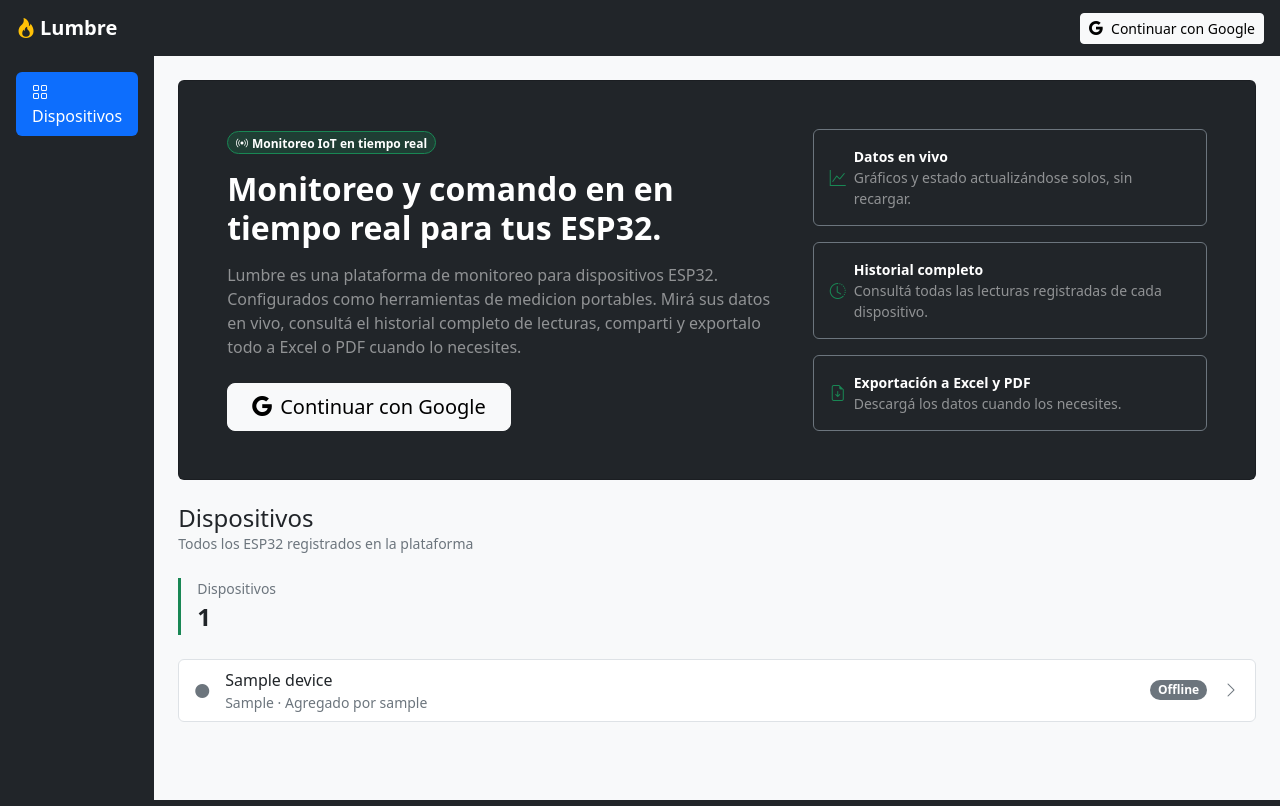
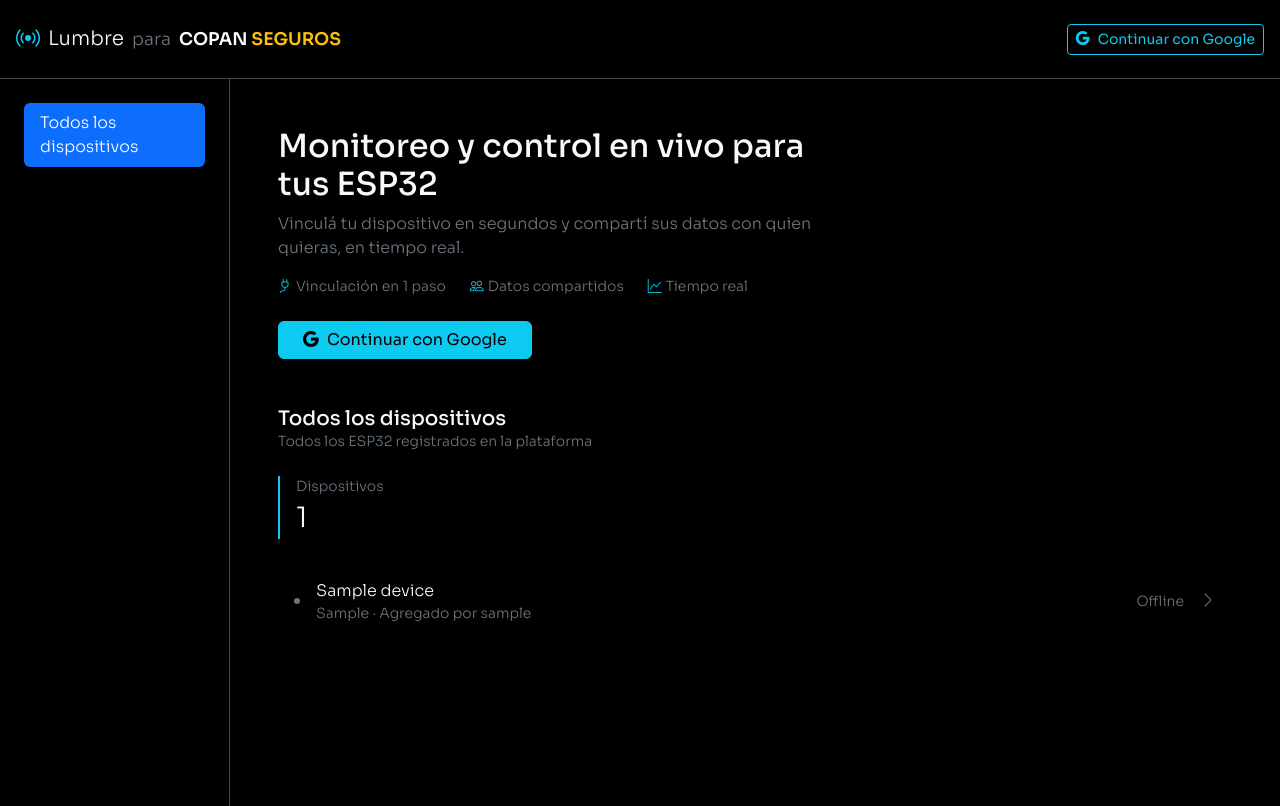
Before and after one commit to delpianocp/esp32-tester, a Django app: page / in a window 1280 px wide. Run offline with Django 5.2, Linux system fonts and the light colour scheme; tables that the repository leaves empty hold one stand-in row (values such as "Sample post").

Commit message:
fix templates all

```diff
--- a/templates/base.html
+++ b/templates/base.html
@@ -1,32 +1,38 @@
 <!DOCTYPE html>
-<html lang="es">
+<html lang="es" data-bs-theme="dark">
 <head>
     <meta charset="UTF-8">
     <meta name="viewport" content="width=device-width, initial-scale=1.0">
     <title>{% block title %}Lumbre{% endblock %}</title>
     <link href="https://cdn.jsdelivr.net/npm/bootstrap@5.3.3/dist/css/bootstrap.min.css" rel="stylesheet">
     <link href="https://cdn.jsdelivr.net/npm/bootstrap-icons@1.11.3/font/bootstrap-icons.css" rel="stylesheet">
+    <link href="https://fonts.googleapis.com/css2?family=Sora:wght@300;400;500;600&display=swap" rel="stylesheet">
 </head>
-<body class="bg-light">
+<body class="bg-black" style="font-family: 'Sora', sans-serif; font-weight: 300;">
 
-<nav class="navbar navbar-dark bg-dark px-3">
+<nav class="navbar navbar-dark border-bottom border-secondary-subtle px-3 py-3">
     <div class="d-flex align-items-center gap-2">
         <button class="btn btn-sm d-lg-none text-light" type="button" data-bs-toggle="offcanvas" data-bs-target="#sidebarMobile">
             <i class="bi bi-list fs-4"></i>
         </button>
-        <a class="navbar-brand fw-semibold mb-0" href="{% url 'devices:list' %}">
-            <i class="bi bi-fire me-1 text-warning"></i>Lumbre
+        <a class="navbar-brand d-flex align-items-center gap-2 mb-0 fs-5" href="{% url 'devices:list' %}">
+            <i class="bi bi-broadcast text-info fs-4"></i>
+            <span class="text-light">Lumbre</span>
+            <span class="text-secondary fw-light small">para</span>
+            <span class="fw-bold small">
+                <span class="text-white">COPAN</span><span class="text-warning ms-1">SEGUROS</span>
+            </span>
         </a>
     </div>
     <div class="d-flex align-items-center gap-3">
         {% if user.is_authenticated %}
-            <span class="text-light small text-truncate" style="max-width: 140px;">{{ user.get_full_name|default:user.username }}</span>
+            <span class="text-light text-truncate small" style="max-width: 140px;">{{ user.get_full_name|default:user.username }}</span>
             <form action="{% url 'logout' %}" method="post" class="d-inline">
                 {% csrf_token %}
-                <button type="submit" class="btn btn-sm btn-outline-light">Salir</button>
+                <button type="submit" class="btn btn-sm btn-outline-info">Salir</button>
             </form>
         {% else %}
-            <a href="{% url 'social:begin' 'google-oauth2' %}" class="btn btn-sm btn-light d-flex align-items-center gap-2">
+            <a href="{% url 'social:begin' 'google-oauth2' %}" class="btn btn-sm btn-outline-info d-flex align-items-center gap-2">
                 <i class="bi bi-google"></i>
                 Continuar con Google
             </a>
@@ -35,45 +41,45 @@
 </nav>
 
 <div class="d-flex">
-    <aside class="d-none d-lg-flex flex-column p-3 bg-dark" style="width:220px; min-height: calc(100vh - 56px);">
+    <aside class="d-none d-lg-flex flex-column p-4 border-end border-secondary-subtle" style="width:230px; min-height: calc(100vh - 73px);">
         <nav class="nav nav-pills flex-column gap-1">
-            <a class="nav-link {% if request.resolver_match.url_name == 'list' %}active{% else %}text-white-50{% endif %}" href="{% url 'devices:list' %}">
-                <i class="bi bi-grid me-2"></i>Dispositivos
+            <a class="nav-link {% if request.resolver_match.url_name == 'list' %}active{% else %}text-secondary{% endif %}" href="{% url 'devices:list' %}">
+                Todos los dispositivos
             </a>
             {% if user.is_authenticated %}
-            <a class="nav-link {% if request.resolver_match.url_name == 'my_devices' %}active{% else %}text-white-50{% endif %}" href="{% url 'devices:my_devices' %}">
-                <i class="bi bi-cpu me-2"></i>Mis dispositivos
+            <a class="nav-link {% if request.resolver_match.url_name == 'my_devices' %}active{% else %}text-secondary{% endif %}" href="{% url 'devices:my_devices' %}">
+                Mis dispositivos
             </a>
-            <a class="nav-link {% if request.resolver_match.url_name == 'solicitudes_vinculo' %}active{% else %}text-white-50{% endif %}" href="{% url 'devices:solicitudes_vinculo' %}">
-                <i class="bi bi-broadcast-pin me-2"></i>Vincular dispositivo
+            <a class="nav-link {% if request.resolver_match.url_name == 'solicitudes_vinculo' %}active{% else %}text-secondary{% endif %}" href="{% url 'devices:solicitudes_vinculo' %}">
+                Vincular dispositivo
             </a>
             {% endif %}
         </nav>
     </aside>
 
-    <div class="offcanvas offcanvas-start bg-dark" tabindex="-1" id="sidebarMobile" style="width:220px;">
-        <div class="offcanvas-header">
-            <span class="text-light fw-semibold"><i class="bi bi-fire me-1 text-warning"></i>Lumbre</span>
+    <div class="offcanvas offcanvas-start" tabindex="-1" id="sidebarMobile" style="width:230px;">
+        <div class="offcanvas-header border-bottom border-secondary-subtle">
+            <span class="text-light fw-medium"><i class="bi bi-broadcast text-info me-1"></i>Lumbre</span>
             <button type="button" class="btn-close btn-close-white" data-bs-dismiss="offcanvas"></button>
         </div>
-        <div class="offcanvas-body p-3 pt-0">
+        <div class="offcanvas-body p-4 pt-3">
             <nav class="nav nav-pills flex-column gap-1">
-                <a class="nav-link {% if request.resolver_match.url_name == 'list' %}active{% else %}text-white-50{% endif %}" href="{% url 'devices:list' %}">
-                    <i class="bi bi-grid me-2"></i>Dispositivos
+                <a class="nav-link {% if request.resolver_match.url_name == 'list' %}active{% else %}text-secondary{% endif %}" href="{% url 'devices:list' %}">
+                    Todos los dispositivos
                 </a>
                 {% if user.is_authenticated %}
-                <a class="nav-link {% if request.resolver_match.url_name == 'my_devices' %}active{% else %}text-white-50{% endif %}" href="{% url 'devices:my_devices' %}">
-                    <i class="bi bi-cpu me-2"></i>Mis dispositivos
+                <a class="nav-link {% if request.resolver_match.url_name == 'my_devices' %}active{% else %}text-secondary{% endif %}" href="{% url 'devices:my_devices' %}">
+                    Mis dispositivos
                 </a>
-                <a class="nav-link {% if request.resolver_match.url_name == 'solicitudes_vinculo' %}active{% else %}text-white-50{% endif %}" href="{% url 'devices:solicitudes_vinculo' %}">
-                    <i class="bi bi-broadcast-pin me-2"></i>Vincular dispositivo
+                <a class="nav-link {% if request.resolver_match.url_name == 'solicitudes_vinculo' %}active{% else %}text-secondary{% endif %}" href="{% url 'devices:solicitudes_vinculo' %}">
+                    Vincular dispositivo
                 </a>
                 {% endif %}
             </nav>
         </div>
     </div>
 
-    <main class="flex-grow-1 p-3 p-md-4">
+    <main class="flex-grow-1 p-4 p-md-5">
         {% if messages %}
             {% for message in messages %}
                 <div class="alert alert-{{ message.tags|default:'info' }} alert-dismissible fade show" role="alert">
--- a/templates/devices/device_list.html
+++ b/templates/devices/device_list.html
@@ -4,111 +4,78 @@
 {% block content %}
 
 {% if not user.is_authenticated %}
-<div class="card text-bg-dark mb-4">
-    <div class="card-body p-4 p-md-5">
-        <div class="row align-items-center g-4">
-            <div class="col-lg-7">
-                <span class="badge rounded-pill text-bg-success bg-opacity-25 border border-success mb-3">
-                    <i class="bi bi-broadcast me-1"></i>Monitoreo IoT en tiempo real
+<div class="mb-5" style="max-width: 560px;">
+    <h1 class="fs-2 text-light mb-2">Monitoreo y control en vivo para tus ESP32</h1>
+    <p class="text-secondary mb-3" style="font-weight:300;">
+        Vinculá tu dispositivo en segundos y compartí sus datos con quien quieras, en tiempo real.
+    </p>
+    <div class="d-flex gap-4 mb-4 flex-wrap">
+        <span class="text-secondary small">
+            <i class="bi bi-plug text-info me-1"></i>Vinculación en 1 paso
         </span>
-                <h1 class="fw-bold mb-3" style="font-size:2rem;">Monitoreo y comando en en tiempo real para tus ESP32.</h1>
-                <p class="mb-4 text-white-50">
-                    Lumbre es una plataforma de monitoreo para dispositivos ESP32. Configurados como herramientas de medicion portables.
-                    Mirá sus datos en vivo, consultá el historial completo de lecturas, comparti y exportalo
-                    todo a Excel o PDF cuando lo necesites.
-                </p>
-                <a href="{% url 'social:begin' 'google-oauth2' %}" class="btn btn-light btn-lg d-inline-flex align-items-center gap-2 px-4">
+        <span class="text-secondary small">
+            <i class="bi bi-people text-info me-1"></i>Datos compartidos
+        </span>
+        <span class="text-secondary small">
+            <i class="bi bi-graph-up text-info me-1"></i>Tiempo real
+        </span>
+    </div>
+    <a href="{% url 'social:begin' 'google-oauth2' %}" class="btn btn-info d-inline-flex align-items-center gap-2 px-4">
         <i class="bi bi-google"></i>
         Continuar con Google
     </a>
-            </div>
-            <div class="col-lg-5">
-                <div class="d-flex flex-column gap-3">
-                    <div class="p-3 rounded border border-secondary">
-                        <div class="d-flex align-items-center gap-2">
-                            <i class="bi bi-graph-up text-success"></i>
-                            <div>
-                                <div class="fw-semibold small">Datos en vivo</div>
-                                <div class="text-white-50 small">Gráficos y estado actualizándose solos, sin recargar.</div>
-                            </div>
-                        </div>
-                    </div>
-                    <div class="p-3 rounded border border-secondary">
-                        <div class="d-flex align-items-center gap-2">
-                            <i class="bi bi-clock-history text-success"></i>
-                            <div>
-                                <div class="fw-semibold small">Historial completo</div>
-                                <div class="text-white-50 small">Consultá todas las lecturas registradas de cada dispositivo.</div>
-                            </div>
-                        </div>
-                    </div>
-                    <div class="p-3 rounded border border-secondary">
-                        <div class="d-flex align-items-center gap-2">
-                            <i class="bi bi-file-earmark-arrow-down text-success"></i>
-                            <div>
-                                <div class="fw-semibold small">Exportación a Excel y PDF</div>
-                                <div class="text-white-50 small">Descargá los datos cuando los necesites.</div>
-                            </div>
-                        </div>
-                    </div>
-                </div>
-            </div>
-        </div>
-    </div>
 </div>
 {% endif %}
 
 <div class="d-flex justify-content-between align-items-center mb-4 flex-wrap gap-2">
     <div>
-        <h1 class="h4 mb-0">Dispositivos</h1>
+        <h2 class="h5 text-light mb-0">Todos los dispositivos</h2>
         <p class="text-secondary small mb-0">Todos los ESP32 registrados en la plataforma</p>
     </div>
 </div>
 
 <div class="row g-3 mb-4">
     <div class="col-6 col-md-3">
-        <div class="border-start border-success border-3 ps-3">
+        <div class="border-start border-info border-2 ps-3">
             <div class="text-secondary small">Dispositivos</div>
-            <div class="fs-4 fw-bold">{{ devices|length }}</div>
+            <div class="fs-3 text-light" style="font-weight:300;">{{ devices|length }}</div>
         </div>
     </div>
 </div>
 
 {% if devices %}
-<div class="list-group">
+<div class="list-group list-group-flush">
     {% for device in devices %}
-    <a href="{% url 'devices:detail' device.pk %}" class="list-group-item list-group-item-action d-flex align-items-center">
+    <a href="{% url 'devices:detail' device.pk %}" class="list-group-item list-group-item-action bg-transparent d-flex align-items-center py-3">
         {% if device.online %}
-            <i class="bi bi-circle-fill text-success me-3 small"></i>
+            <span class="spinner-grow spinner-grow-sm text-info me-3" style="width:.5rem; height:.5rem;"></span>
         {% else %}
-            <i class="bi bi-circle-fill text-secondary me-3 small"></i>
+            <span class="d-inline-block rounded-circle bg-secondary me-3" style="width:.375rem; height:.375rem;"></span>
         {% endif %}
         <div class="flex-grow-1">
-            <div class="fw-medium">{{ device.nombre }}</div>
+            <div class="text-light">{{ device.nombre }}</div>
             <div class="text-secondary small">
                 {% if device.ubicacion %}{{ device.ubicacion }} · {% endif %}
                 Agregado por {{ device.owner.username }}
             </div>
         </div>
         {% if device.online %}
-            <span class="badge text-bg-success rounded-pill me-3">En línea</span>
+            <span class="text-info small me-3">En línea</span>
         {% else %}
-            <span class="badge text-bg-secondary rounded-pill me-3">Offline</span>
+            <span class="text-secondary small me-3">Offline</span>
         {% endif %}
         <i class="bi bi-chevron-right text-secondary"></i>
     </a>
     {% endfor %}
 </div>
 {% else %}
-<div class="card text-center py-5">
-    <div class="card-body">
+<div class="text-center py-5 border border-secondary-subtle rounded">
     <p class="text-secondary mb-3">Todavía no hay dispositivos registrados.</p>
     {% if not user.is_authenticated %}
-            <a href="{% url 'social:begin' 'google-oauth2' %}" class="btn btn-success">Ingresá para vincular el primero</a>
+        <a href="{% url 'social:begin' 'google-oauth2' %}" class="btn btn-info">Ingresá para vincular el primero</a>
     {% else %}
-            <a href="{% url 'devices:solicitudes_vinculo' %}" class="btn btn-success">Vincular el primero</a>
+        <a href="{% url 'devices:solicitudes_vinculo' %}" class="btn btn-info">Vincular el primero</a>
     {% endif %}
-    </div>
 </div>
 {% endif %}
 {% endblock %}
```
Also changed, not shown: templates/devices/device_confirm_delete.html (+6 -8 lines), templates/devices/device_detail.html (+50 -42 lines), templates/devices/my_devices.html (+13 -17 lines), templates/devices/solicitudes_vinculo.html (+7 -11 lines), templates/devices/vincular_dispositivo.html (+5 -7 lines), templates/registration/login.html (+9 -11 lines). Lines whose indentation alone changed are shown as unchanged.
